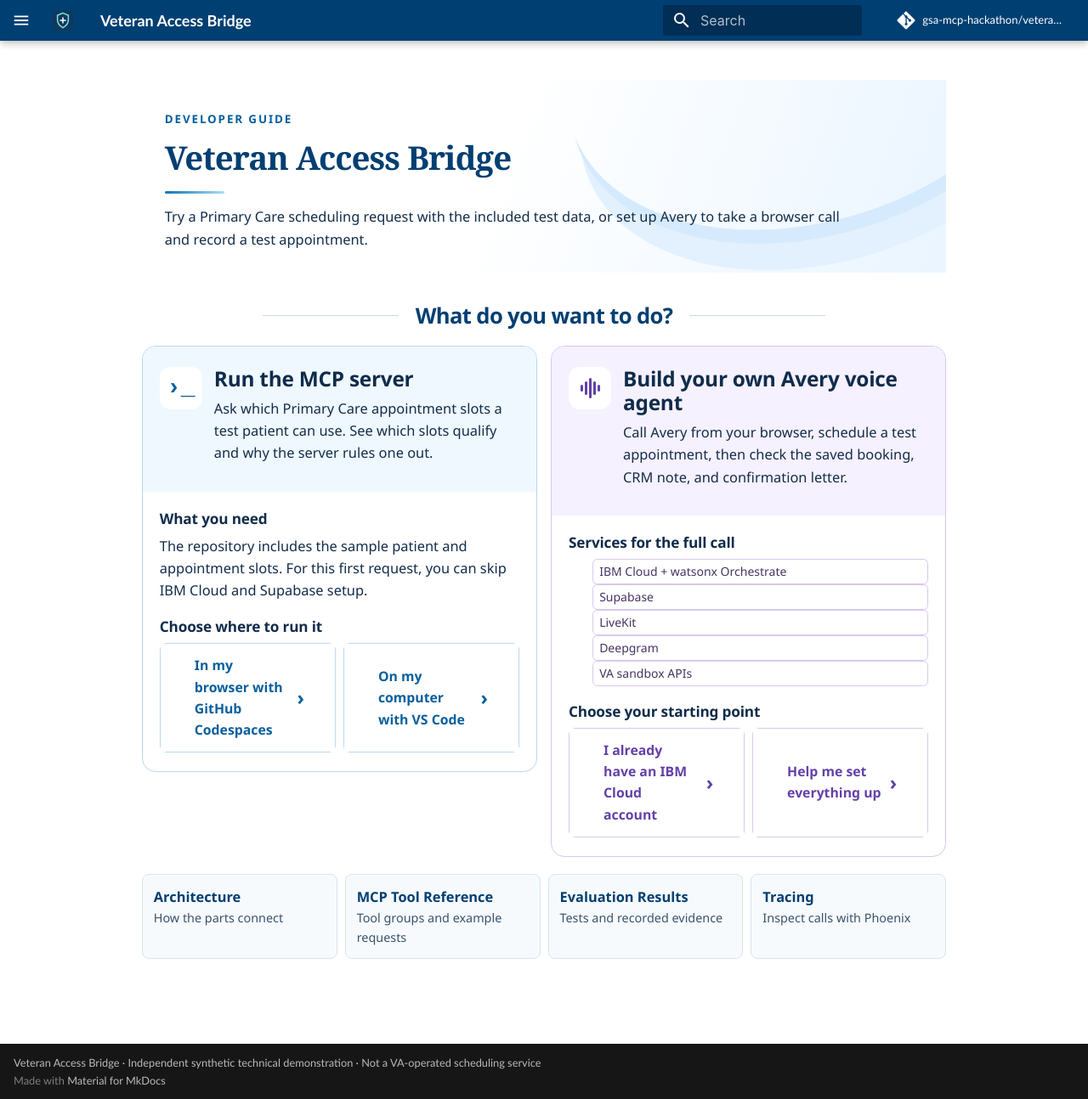
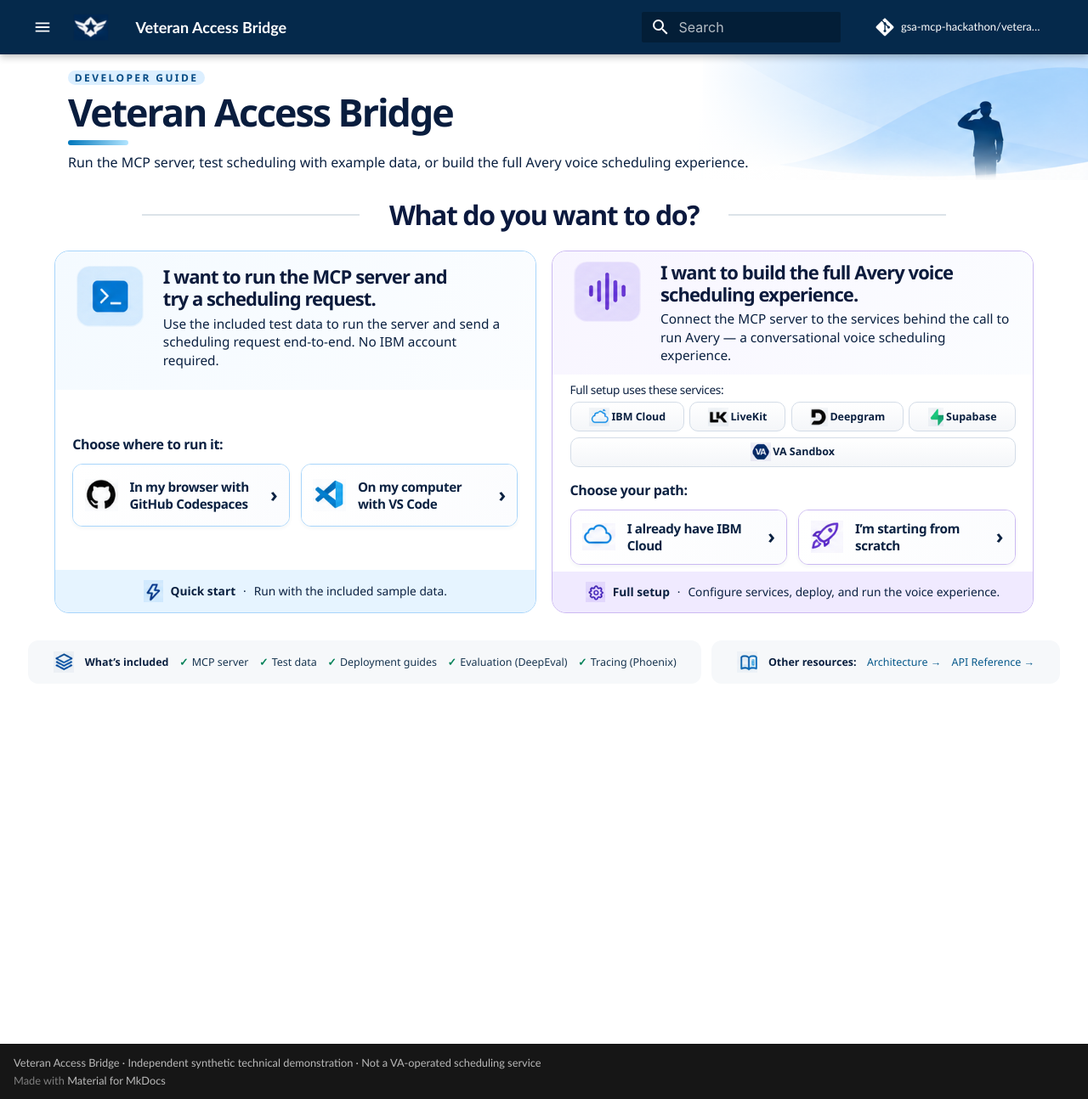
Before and after one commit to gsa-mcp-hackathon/veteran-access-bridge-mcp-server, an MkDocs documentation site: the page built from docs/developer-guide/index.md, in a window 1280 px wide and 1294 px high. Shown: the whole window at 85% size. Built offline with MkDocs 1.6.1 and Material for MkDocs 9.7.7, drawn with Linux system fonts in a browser that asks for light colours; comment, search, counter and statistics services are not loaded.

Commit message:
Match Developer Guide to the supplied visual reference

```diff
--- a/docs/developer-guide/index.md
+++ b/docs/developer-guide/index.md
@@ -10,43 +10,39 @@ hide:
 <header class="start-hero">
 <p class="start-kicker">Developer Guide</p>
 <h1>Veteran Access Bridge</h1>
-<p>Try a Primary Care scheduling request with the included test data, or set up Avery to take a browser call and record a test appointment.</p>
+<p>Run the MCP server, test scheduling with example data, or build the full Avery voice scheduling experience.</p>
 </header>
 
 <h2 class="start-question">What do you want to do?</h2>
 
 <div class="start-paths">
 <section class="start-card">
-<header><span class="start-icon" aria-hidden="true">›_</span><div><h3>Run the MCP server</h3>
-<p>Ask which Primary Care appointment slots a test patient can use. See which slots qualify and why the server rules one out.</p></div></header>
-<div class="start-body"><h4>What you need</h4>
-<p>The repository includes the sample patient and appointment slots. For this first request, you can skip IBM Cloud and Supabase setup.</p>
-<h4>Choose where to run it</h4>
+<header><img class="guide-symbol" src="../assets/guide/terminal.png" alt=""><div><h3>I want to run the MCP server and try a scheduling request.</h3>
+<p>Use the included test data to run the server and send a scheduling request end-to-end. No IBM account required.</p></div></header>
+<div class="start-body"><h4>Choose where to run it:</h4>
 <div class="start-choices">
-<details name="mcp-start"><summary>In my browser with GitHub Codespaces</summary>
+<details name="mcp-start"><summary><img class="guide-symbol" src="../assets/guide/github.png" alt=""><span>In my browser with GitHub Codespaces</span></summary>
 <div><strong>Start in GitHub</strong><ol><li>Sign in to GitHub and open the <a href="https://github.com/gsa-mcp-hackathon/veteran-access-bridge-mcp-server">submission repository</a>.</li><li>Select <b>Code → Codespaces → Create codespace on main</b>. GitHub opens a development environment in your browser.</li><li>When setup finishes, open <b>Terminal → New Terminal</b>. The terminal is where you enter the commands in the guide.</li></ol><a href="local-mcp-server/#install-and-discover">Install the server and send your first request →</a></div></details>
-<details name="mcp-start"><summary>On my computer with VS Code</summary>
+<details name="mcp-start"><summary><img class="guide-symbol" src="../assets/guide/vscode.png" alt=""><span>On my computer with VS Code</span></summary>
 <div><strong>Start on your computer</strong><ol><li>Install <a href="https://code.visualstudio.com/download">VS Code</a>, <a href="https://git-scm.com/downloads">Git</a>, <a href="https://www.python.org/downloads/">Python 3.12</a> and <a href="https://docs.astral.sh/uv/getting-started/installation/">uv</a>, the project's package manager.</li><li>Open VS Code, choose <b>Terminal → New Terminal</b> and copy the repository to your computer:</li></ol>
 <pre><code>git clone https://github.com/gsa-mcp-hackathon/veteran-access-bridge-mcp-server.git</code></pre>
 <p>Choose <b>File → Open Folder</b>, select <b>veteran-access-bridge-mcp-server</b>, then open a new terminal in that folder.</p><a href="local-mcp-server/#install-and-discover">Install the server and send your first request →</a></div></details>
-</div></div></section>
+</div></div><footer><img class="guide-symbol" src="../assets/guide/quick.png" alt=""><b>Quick start</b><span>·</span>Run with the included sample data.</footer></section>
 
 <section class="start-card start-voice">
-<header><span class="start-icon start-wave" aria-hidden="true"><i></i><i></i><i></i><i></i><i></i></span><div><h3>Build your own Avery voice agent</h3>
-<p>Call Avery from your browser, schedule a test appointment, then check the saved booking, CRM note, and confirmation letter.</p></div></header>
-<div class="start-body"><h4>Services for the full call</h4>
-<ul class="start-services"><li>IBM Cloud + watsonx Orchestrate</li><li>Supabase</li><li>LiveKit</li><li>Deepgram</li><li>VA sandbox APIs</li></ul>
-<h4>Choose your starting point</h4>
+<header><img class="guide-symbol" src="../assets/guide/waveform.png" alt=""><div><h3>I want to build the full Avery voice scheduling experience.</h3>
+<p>Connect the MCP server to the services behind the call to run Avery — a conversational voice scheduling experience.</p></div></header>
+<div class="start-body"><h4>Full setup uses these services:</h4>
+<div class="start-services"><span><img class="guide-symbol" src="../assets/guide/ibm.png" alt="">IBM Cloud</span><span><img class="guide-symbol" src="../assets/guide/livekit.png" alt="">LiveKit</span><span><img class="guide-symbol" src="../assets/guide/deepgram.png" alt="">Deepgram</span><span><img class="guide-symbol" src="../assets/guide/supabase.png" alt="">Supabase</span><span><img class="guide-symbol" src="../assets/guide/va.png" alt="">VA Sandbox</span></div>
+<h4>Choose your path:</h4>
 <div class="start-choices">
-<details name="avery-start"><summary>I already have an IBM Cloud account</summary>
+<details name="avery-start"><summary><img class="guide-symbol" src="../assets/guide/cloud.png" alt=""><span>I already have IBM Cloud</span></summary>
 <div><strong>Check what is provisioned</strong><ol><li>Open your <a href="https://cloud.ibm.com/resources">IBM Cloud resource list</a>. Find your <b>watsonx Orchestrate</b> instance. This is where Avery and its tools are configured.</li><li>Open <a href="https://cloud.ibm.com/codeengine/projects">Code Engine projects</a> and identify the project for the scheduling backend. If either service is missing, provision it in your own account.</li><li>Prepare the test database, VA access and voice services before attempting the browser call.</li></ol><a href="connected-product/#reproduce-the-connected-voice-product">Connect your services and check each layer →</a></div></details>
-<details name="avery-start"><summary>Help me set everything up</summary>
+<details name="avery-start"><summary><img class="guide-symbol" src="../assets/guide/rocket.png" alt=""><span>I’m starting from scratch</span></summary>
 <div><strong>Start with the service accounts</strong><ol><li><a href="https://cloud.ibm.com/registration">Create an IBM Cloud account</a>. Set up Code Engine to host the backend and watsonx Orchestrate to run Avery.</li><li><a href="supabase/">Prepare Supabase</a>. Create a test database, apply the project schema and load synthetic cases and appointment slots before the first call.</li><li><a href="vha-sandbox/">Set up VA sandbox access</a> for the patient and facility reads.</li><li>Create a <a href="https://cloud.livekit.io/">LiveKit project</a> for the browser call and a <a href="https://console.deepgram.com/">Deepgram key</a> for speech. Connect the voice worker and browser app to your backend.</li></ol><a href="connected-product/#reproduce-the-connected-voice-product">Open the configuration and verification guide →</a></div></details>
-</div></div></section></div>
+</div></div><footer><img class="guide-symbol" src="../assets/guide/setup.png" alt=""><b>Full setup</b><span>·</span>Configure services, deploy, and run the voice experience.</footer></section></div>
 
 <nav class="start-resources" aria-label="Developer resources">
-<a href="../solution-architecture/"><b>Architecture</b><span>How the parts connect</span></a>
-<a href="../mcp-implementation/"><b>MCP Tool Reference</b><span>Tool groups and example requests</span></a>
-<a href="../evaluation/reviewer-index/"><b>Evaluation Results</b><span>Tests and recorded evidence</span></a>
-<a href="phoenix/"><b>Tracing</b><span>Inspect calls with Phoenix</span></a>
+<div><img class="guide-symbol" src="../assets/guide/layers.png" alt=""><strong>What’s included</strong><a href="../mcp-implementation/">MCP server</a><a href="local-mcp-server/">Test data</a><a href="connected-product/">Deployment guides</a><a href="deepeval/">Evaluation (DeepEval)</a><a href="phoenix/">Tracing (Phoenix)</a></div>
+<div><img class="guide-symbol" src="../assets/guide/book.png" alt=""><strong>Other resources:</strong><a href="../solution-architecture/">Architecture →</a><a href="../mcp-implementation/#representative-mcp-contracts">API Reference →</a></div>
 </nav></div>
--- a/docs/stylesheets/developer-landing.css
+++ b/docs/stylesheets/developer-landing.css
@@ -1,86 +1,85 @@
+/* Loaded by the Developer Guide landing page only. */
+.md-content__inner:has(.vab-start), .md-main__inner.md-grid:has(.vab-start) {
+  max-width:none; padding:0; margin:0; width:100%;
+}
+body:has(.vab-start) .md-header {background:#05294b;}
 .vab-start {
-  max-width: 76rem;
-  margin: auto;
-  padding: 0 clamp(.8rem, 3vw, 2.8rem) 2rem;
-  color: #132d4a;
-  font-family: "Segoe UI", Arial, sans-serif;
+  --ink:#0a2040;
+
+  max-width:1800px; margin:auto; background:white; color:var(--ink);
+  font-family:"Segoe UI",Arial,sans-serif; font-size:clamp(16px,1.17vw,20px); line-height:1.42;
 }
 .vab-start .start-hero {
-  position: relative;
-  isolation: isolate;
-  overflow: hidden;
-  padding: 1.8rem 1.35rem 1.3rem;
-  background: linear-gradient(110deg, white 44%, #eaf5ff);
+  padding:1.4em 6.25% .6em;
+  background:linear-gradient(90deg,white 55%,white 64%,transparent 80%),url("../assets/guide/hero.png") right top / auto 100% no-repeat,linear-gradient(165deg,#fff 48%,#eaf6ff 78%,white);
 }
-.start-hero::after {
-  content: "";
-  position: absolute;
-  z-index: -1;
-  right: -15%;
-  top: -102%;
-  width: 63%;
-  height: 175%;
-  border-radius: 50%;
-  transform: rotate(-18deg);
-  box-shadow: 0 .85rem 0 #d6eafe, 0 2.5rem 0 #e2f1fd;
+.vab-start .start-kicker {display:inline-block; margin:0; padding:0 .65em; border-radius:1em; background:#dcefff; color:#064b85; font-size:.75em; font-weight:800; letter-spacing:.2em; text-transform:uppercase;}
+.md-content__inner .vab-start .start-hero h1 {font:800 clamp(38px,3.5vw,60px)/1.12 "Segoe UI",Arial,sans-serif; letter-spacing:-.045em; margin:.12em 0 .2em; color:#091d3e;}
+.start-hero h1::after {content:"";display:block;width:1.58em;height:6px;margin-top:.16em;border-radius:4px;background:linear-gradient(90deg,#0077bc,#b2e5ff);}
+.vab-start .start-hero > p:last-child {margin:.55em 0 0;max-width:75%;}
+.md-content__inner .vab-start .start-question {display:flex;align-items:center;justify-content:center;gap:2.7%;margin:.68em 0 .73em;color:#0b193e;font:800 clamp(28px,2.5vw,44px)/1.2 "Segoe UI",Arial,sans-serif;letter-spacing:-.044em;text-align:center;}
+.start-question::before,.start-question::after {content:"";background:#dce3e9;height:2px;width:20%;}
+.start-paths {display:grid;grid-template-columns:repeat(2,minmax(0,1fr));gap:1.6%;width:90%;margin:auto;}
+.start-card {--edge:#a8d5fb;--wash:#f4faff;--band:#e6f4ff;display:flex;flex-direction:column;min-width:0;border:1.5px solid var(--edge);border-radius:17px;overflow:hidden;background:white;}
+.start-voice {--edge:#cbb9f2;--wash:#f8f5ff;--band:#f0eaff;}
+.start-card > header {display:flex;align-items:flex-start;gap:4.4%;padding:3% 4.4%;background:linear-gradient(115deg,var(--wash),#fbfdff);}
+.start-card:not(.start-voice) > header {padding-bottom:4.2%;}
+.guide-symbol {object-fit:contain;mix-blend-mode:multiply;flex:none;}
+.start-card > header > img {width:15.4%;border-radius:20%;}
+.vab-start .start-card h3 {font:770 clamp(22px,1.7vw,29px)/1.18 "Segoe UI",Arial,sans-serif;letter-spacing:-.042em;color:#0c1b3c;margin:0 0 .25em;}
+.start-card > header p {margin:0;line-height:1.4;font-size:.96em;}
+.start-body {flex:1;display:flex;flex-direction:column;justify-content:center;padding:2.5% 3.6%;}
+.vab-start .start-body h4 {font:700 1em/1.25 "Segoe UI",Arial,sans-serif;letter-spacing:-.025em;margin:.18em 0 .8em;color:#0c2141;}
+.start-voice .start-body h4:first-child {font-size:.85em;font-weight:550;margin:0 0 .5em;}
+.vab-start .start-services {display:flex;gap:.38em;flex-wrap:wrap;list-style:none;padding:0;margin:0 0 .9em;}
+.vab-start .start-services span {display:flex;align-items:center;gap:.22em;margin:0;padding:.45em .53em;border:1px solid #d3dce7;border-radius:10px;background:linear-gradient(white,#f4f6f9);font-weight:700;font-size:.78em;}
+.start-services img {height:1.75em;width:auto;}
+.start-choices {display:grid;grid-template-columns:repeat(2,minmax(0,1fr));gap:.8em;}
+.vab-start .start-choices details {min-width:0;margin:0;padding:0;border:1px solid var(--edge);border-radius:12px;box-shadow:0 2px 4px #1936540c;font-size:inherit;}
+.vab-start .start-choices details[open] {grid-column:1/-1;}
+.vab-start .start-choices summary {display:flex;align-items:center;gap:.9em;padding:.72em .9em;margin:0;min-height:4.75em;cursor:pointer;border-radius:11px;background:linear-gradient(115deg,white,#fbfcfe);font:700 .95em/1.35 "Segoe UI",Arial,sans-serif;letter-spacing:-.025em;color:#0a2141;list-style:none;}
+.start-voice .start-choices summary {min-height:3.8em;}
+.vab-start .start-choices summary img {width:2.55em;height:2.55em;}
+.vab-start .start-choices summary::before {display:none;}
+.vab-start .start-choices summary::after {content:"›";position:static;mask:none;background:none;margin-left:auto;width:auto;height:auto;font-size:1.55em;transform:none;}
+.vab-start .start-choices details[open] summary::after {transform:rotate(90deg);}
+.start-choices details > div {padding:.9em;font-size:.9em;overflow-wrap:anywhere;}
+.start-choices pre code {white-space:pre-wrap;overflow-wrap:anywhere;}
+.vab-start :is(summary,a):focus-visible {outline:3px solid #1874ba;outline-offset:-3px;}
+.start-card > footer {display:flex;align-items:center;justify-content:center;gap:.65em;padding:.85em .5em;background:var(--band);text-align:center;font-size:.86em;}
+.start-card footer img {width:1.65em;}
+.vab-start .start-resources {display:flex;gap:1%;margin:2.5% 2.6% 1%;font-size:.78em;}
+.start-resources div {flex:1 1 auto;display:flex;align-items:center;justify-content:center;flex-wrap:wrap;gap:.55em 1em;padding:1.05em .5em;background:#f6f8fa;border-radius:12px;}
+.start-resources img {width:1.95em;}
+.start-resources a {color:#07598b;}
+.start-resources div:first-child a {color:#183550;}
+.start-resources div:first-child a::before {content:"✓";color:#008157;margin-right:.35em;font-weight:800;}
+@media(max-width:960px){
+ .start-paths {grid-template-columns:minmax(0,1fr);gap:1em;max-width:720px;}
+ .vab-start .start-hero {background-size:auto 90%;background-position:right top;}
+ .vab-start .start-resources {flex-wrap:wrap;gap:.7em;}
 }
-.vab-start .start-kicker {
-  margin: 0 0 .35rem;
-  color: #075f9d;
-  font-size: .67rem;
-  font-weight: 750;
-  letter-spacing: .14em;
-  text-transform: uppercase;
+@media(max-width:550px){
+ .vab-start .start-hero > p:last-child {max-width:92%;background:#ffffffd9;}
+ .start-question::before,.start-question::after {display:none;}
+ .start-choices {grid-template-columns:1fr;gap:.5em;}
+ .vab-start .start-choices summary {min-height:3.5em;}
+ .start-card > footer {flex-wrap:wrap;}
 }
-.vab-start :is(h1,h2,h3,h4) {
-  color: #102c4b;
-  font-family: inherit;
-  font-weight: 730;
-  line-height: 1.16;
+@media(min-width:961px){
+ body:has(.vab-start) .md-header__inner {min-height:64px;padding-inline:2.3%;}
+ .md-content__inner:has(.vab-start)::before {display:none;}
+ .md-content__inner:has(.vab-start) > p:empty {display:none;}
+ .vab-start .start-hero {padding-top:.95em;}
+ .vab-start .start-question {margin-top:.4em;}
+ .start-card {min-height:clamp(380px,27vw,460px);}
+ .start-card > header h3 {max-width:16em;}
 }
-.vab-start h1 {font-size: clamp(1.8rem, 4vw, 3rem); margin: 0;}
-.vab-start h1::after {content:""; display:block; width:3.5rem; height:.18rem; border-radius:.2rem; margin:.7rem 0; background:linear-gradient(90deg,#0875b8,#aadcf6);}
-.vab-start .start-hero > p:last-child {max-width:40rem; margin:0;}
-.vab-start .start-question {display:flex; gap:1rem; align-items:center; justify-content:center; text-align:center; margin:1.45rem 0 1rem;}
-.start-question::before,.start-question::after {content:""; flex:1; max-width:8rem; height:1px; background:#cad8e4;}
-.start-paths,.start-choices,.start-resources {display:grid; gap:.8rem;}
-.start-paths {grid-template-columns:repeat(2,minmax(0,1fr)); align-items:start;}
-.start-card {--accent:#075f9d; --wash:#eff8ff; --edge:#b9d8ef; min-width:0; border:1px solid var(--edge); border-radius:.8rem; overflow:hidden; background:white;}
-.start-voice {--accent:#6341a9; --wash:#f5f1ff; --edge:#d7c8ee;}
-.start-card > header {display:flex; align-items:flex-start; gap:.7rem; padding:1.2rem 1rem .95rem; background:var(--wash);}
-.start-card h3 {font-size:1.22rem; margin:0 0 .4rem;}
-.start-card p {margin:.25rem 0 .65rem;}
-.start-icon {display:inline-flex; align-items:center; justify-content:center; flex:none; width:2.5rem; height:2.5rem; border-radius:.65rem; background:white; color:var(--accent); font:700 1.4rem monospace;}
-.start-wave {gap:2px;}
-.start-wave i {width:3px; height:8px; background:currentColor; border-radius:2px;}
-.start-wave i:nth-child(even) {height:16px;}
-.start-wave i:nth-child(3) {height:24px;}
-.start-body {padding:.9rem 1rem 1.1rem;}
-.start-body h4 {margin:.2rem 0 .45rem; font-size:.86rem;}
-.start-body h4:not(:first-child) {margin-top:1rem;}
-.vab-start .start-services {display:flex; flex-wrap:wrap; gap:.25rem; padding:0; margin:0; list-style:none;}
-.vab-start .start-services li {margin:0; padding:.14rem .37rem; border:1px solid var(--edge); border-radius:.28rem; color:#453462; font-size:.7rem;}
-.start-choices {grid-template-columns:repeat(2,minmax(0,1fr)); gap:.45rem;}
-.vab-start details {min-width:0; margin:0; padding:0; border:1px solid var(--edge); border-radius:.4rem; box-shadow:none; font-size:inherit;}
-.vab-start details[open] {grid-column:1/-1;}
-.vab-start details > summary {display:flex; align-items:center; justify-content:space-between; gap:.45rem; height:100%; cursor:pointer; padding:.65rem; margin:0; background:white; border-radius:.4rem; color:var(--accent); font-size:.79rem; font-weight:700; list-style:none;}
-.vab-start details > summary::before {display:none;}
-.vab-start details > summary::after {content:"›"; position:static; mask:none; background:none; color:inherit; font-size:1.15rem; transform:none; width:auto; height:auto;}
-.vab-start details[open] > summary {height:auto; background:var(--wash);}
-.vab-start details[open] > summary::after {transform:rotate(90deg);}
-.vab-start details > div {padding:.75rem; overflow-wrap:anywhere;}
-.vab-start pre {white-space:pre-wrap; overflow-wrap:anywhere;}
-.vab-start pre code {white-space:inherit;}
-.vab-start :is(summary,a):focus-visible {outline:3px solid #0074ae; outline-offset:-3px;}
-.vab-start .start-resources {grid-template-columns:repeat(4,minmax(0,1fr)); margin:1rem 0 0; gap:.45rem;}
-.start-resources a {display:grid; align-content:start; padding:.65rem; border:1px solid #d7e4ee; border-radius:.4rem; background:#f7fafd;}
-.start-resources span {font-size:.72rem; color:#39536b;}
-@media(max-width:900px) {
-  .start-paths {grid-template-columns:minmax(0,1fr);}
-  .vab-start .start-resources {grid-template-columns:repeat(2,minmax(0,1fr));}
+.vab-start .start-services span {flex:1 0 auto;justify-content:center;}
+.vab-start .start-choices details {overflow:hidden;}
+body:has(.vab-start) .md-header__button.md-logo img {content:url("../assets/guide/guide-mark.png");width:2rem;height:auto;}
+.md-content__inner > p:has(> link[href$="developer-landing.css"]) {display:none;}
+@media(min-width:961px){
+ .start-voice > header {padding-block:2%;}
+ .start-voice .start-body {padding-block:1.55%;}
 }
-@media(max-width:480px) {
-  .start-choices {grid-template-columns:minmax(0,1fr);}
-  .vab-start .start-hero {padding:1rem .5rem;}
-  .start-question::before,.start-question::after {display:none;}
-}
```
Also changed, not shown: docs/assets/guide/book.png (added), docs/assets/guide/cloud.png (added), docs/assets/guide/deepgram.png (added), docs/assets/guide/github.png (added), docs/assets/guide/guide-mark.png (added), docs/assets/guide/hero.png (added), docs/assets/guide/ibm.png (added), docs/assets/guide/layers.png (added), docs/assets/guide/livekit.png (added), docs/assets/guide/quick.png (added), docs/assets/guide/rocket.png (added), docs/assets/guide/setup.png (added), docs/assets/guide/supabase.png (added), docs/assets/guide/terminal.png (added), 3 more files.
